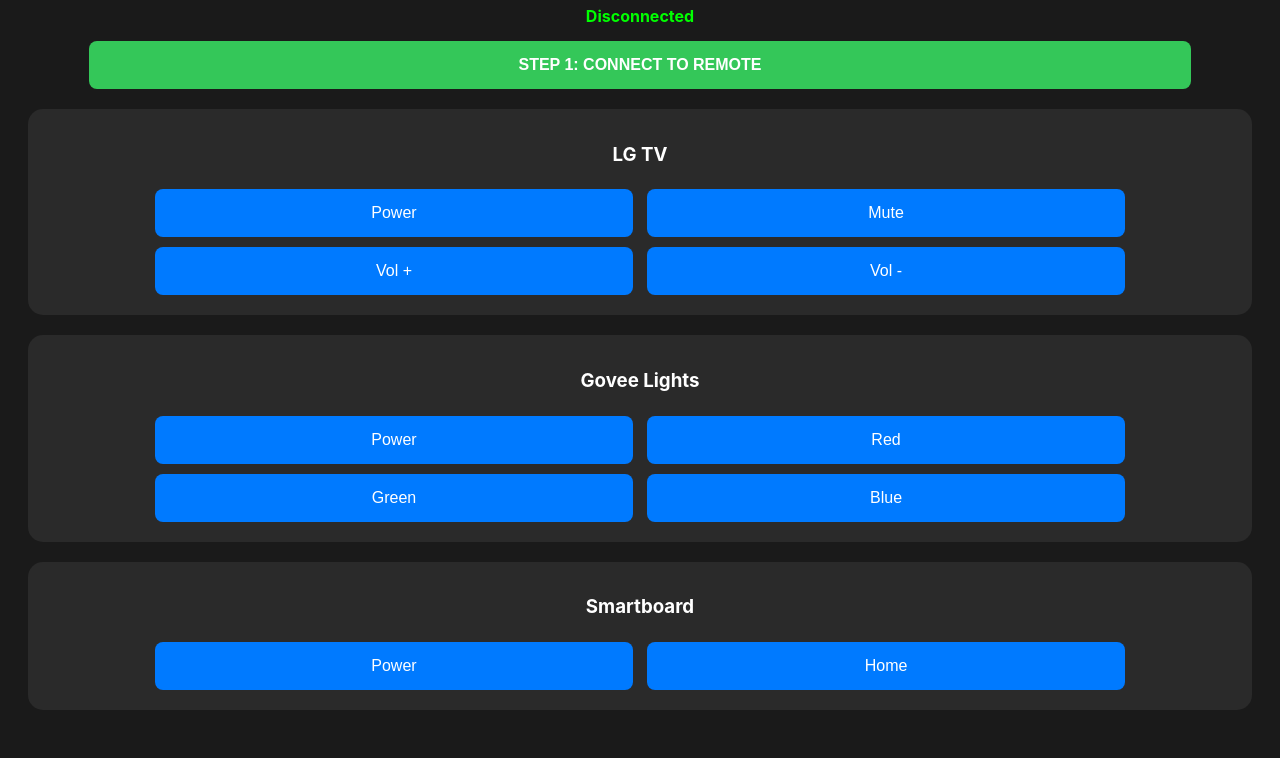
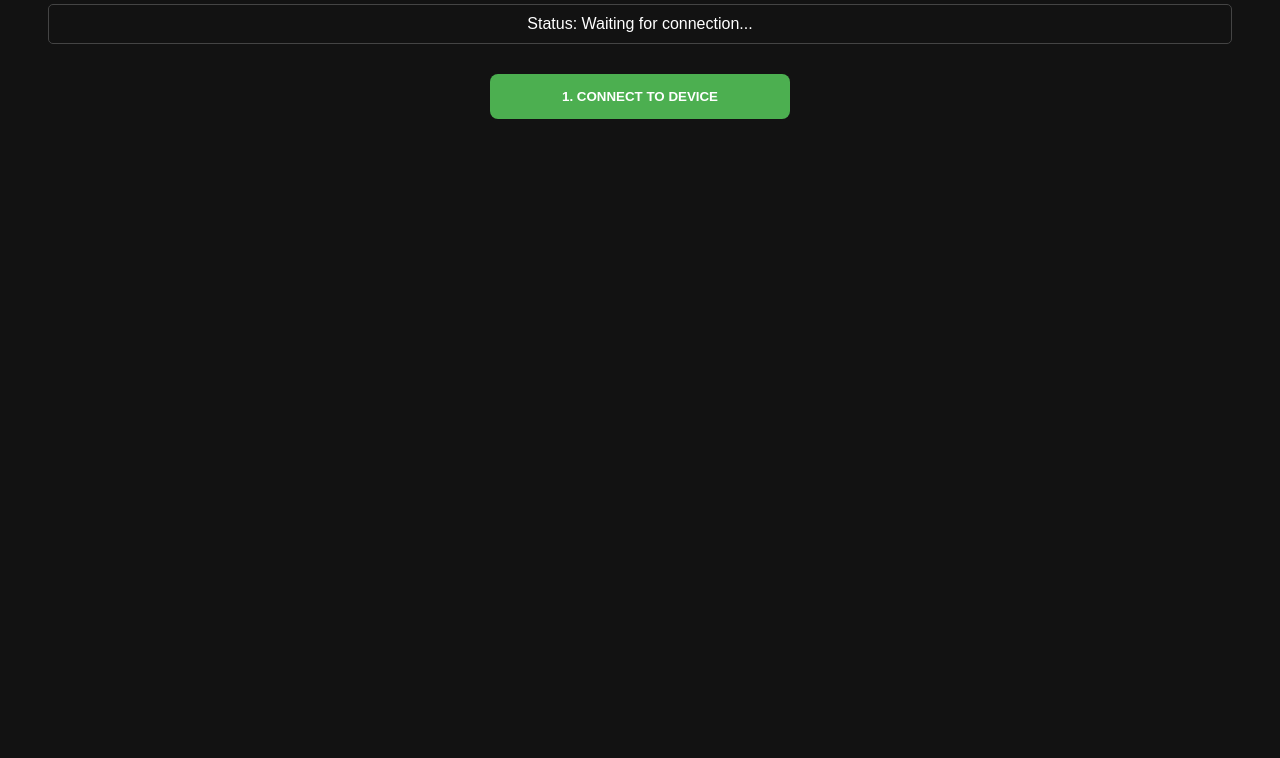
Before and after one commit to AlexanderTobias/ControlPanel-Zyvro, a plain HTML site: page index.html in a window 1280 px wide. Shown: the part 104-862 px from the top of the page. After the commit the page ends 800 px from the top, so only its background shows below. Drawn offline with Linux system fonts and the light colour scheme.

Commit message:
Update index.html

```diff
--- a/index.html
+++ b/index.html
@@ -1,65 +1,64 @@
 <!DOCTYPE html>
-<html>
+<html lang="en">
 <head>
+    <meta charset="UTF-8">
+    <meta name="viewport" content="width=device-width, initial-scale=1.0">
     <title>Universal IR Remote</title>
-    <meta name="viewport" content="width=device-width, initial-scale=1">
     <style>
-        body { font-family: -apple-system, sans-serif; text-align: center; background: #1a1a1a; color: white; padding: 20px; }
-        .section { background: #2a2a2a; border-radius: 15px; padding: 15px; margin-bottom: 20px; }
-        button {
-            padding: 15px 20px; font-size: 16px; margin: 5px; border: none; border-radius: 8px;
-            background: #007AFF; color: white; cursor: pointer; width: 40%;
-        }
-        button:active { background: #0051a8; }
-        #status { color: #00FF00; margin-bottom: 10px; font-weight: bold; }
-        .connect-btn { background: #34C759; width: 90%; margin-bottom: 20px; font-weight: bold; }
+        body { font-family: sans-serif; text-align: center; background: #121212; color: white; padding: 20px; }
+        .btn { padding: 15px; margin: 10px; border-radius: 8px; border: none; cursor: pointer; font-weight: bold; width: 80%; max-width: 300px; }
+        .connect { background: #4CAF50; color: white; }
+        .command { background: #2196F3; color: white; }
+        #status { margin: 20px; padding: 10px; border: 1px solid #444; border-radius: 5px; }
     </style>
 </head>
 <body>
-    <h1>IR Control Panel</h1>
-    <div id="status">Disconnected</div>
-    <button class="connect-btn" onclick="connectSerial()">STEP 1: CONNECT TO REMOTE</button>
+    <h1>IR Remote Control</h1>
+    <div id="status">Status: Waiting for connection...</div>
 
-    <div class="section">
+    <button class="btn connect" onclick="connectSerial()">1. CONNECT TO DEVICE</button>
+
+    <div id="controls" style="display:none;">
         <h3>LG TV</h3>
-        <button onclick="sendCommand('LG_PWR')">Power</button>
-        <button onclick="sendCommand('LG_MUTE')">Mute</button>
-        <button onclick="sendCommand('LG_VUP')">Vol +</button>
-        <button onclick="sendCommand('LG_VDN')">Vol -</button>
-    </div>
+        <button class="btn command" onclick="send('LG_PWR')">Power</button>
+        <button class="btn command" onclick="send('LG_VUP')">Vol +</button>
 
-    <div class="section">
-        <h3>Govee Lights</h3>
-        <button onclick="sendCommand('GOV_PWR')">Power</button>
-        <button onclick="sendCommand('GOV_RED')">Red</button>
-        <button onclick="sendCommand('GOV_GRN')">Green</button>
-        <button onclick="sendCommand('GOV_BLU')">Blue</button>
-    </div>
+        <h3>Govee</h3>
+        <button class="btn command" onclick="send('GOV_PWR')">Power</button>
 
-    <div class="section">
         <h3>Smartboard</h3>
-        <button onclick="sendCommand('SB_PWR')">Power</button>
-        <button onclick="sendCommand('SB_HOME')">Home</button>
+        <button class="btn command" onclick="send('SB_PWR')">Power</button>
     </div>
 
     <script>
         let port;
+        let writer;
+
         async function connectSerial() {
+            if (!("serial" in navigator)) {
+                alert("Your browser does NOT support Web Serial. Use Chrome on a Laptop/Android.");
+                return;
+            }
+
             try {
                 port = await navigator.serial.requestPort();
                 await port.open({ baudRate: 115200 });
-                document.getElementById('status').innerText = "CONNECTED";
-            } catch (e) {
-                alert("Connection error. Use Bluefy browser on iPhone!");
+
+                const encoder = new TextEncoderStream();
+                const outputDone = encoder.readable.pipeTo(port.writable);
+                writer = encoder.writable.getWriter();
+
+                document.getElementById('status').innerText = "Status: CONNECTED";
+                document.getElementById('controls').style.display = "block";
+            } catch (err) {
+                document.getElementById('status').innerText = "Status: " + err.message;
             }
         }
 
-        async function sendCommand(command) {
-            if (!port) return alert("Tap 'Connect' first!");
-            const encoder = new TextEncoder();
-            const writer = port.writable.getWriter();
-            await writer.write(encoder.encode(command + "\n"));
-            writer.releaseLock();
+        async function send(msg) {
+            if (writer) {
+                await writer.write(msg + "\n");
+            }
         }
     </script>
 </body>
```
